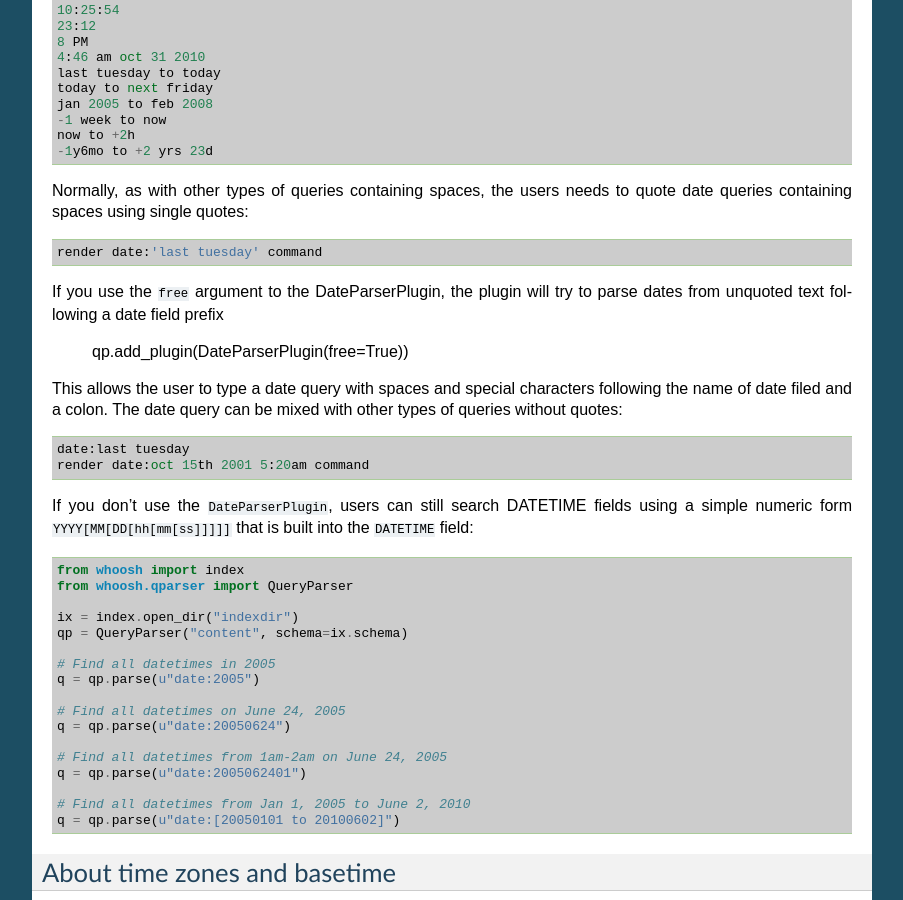
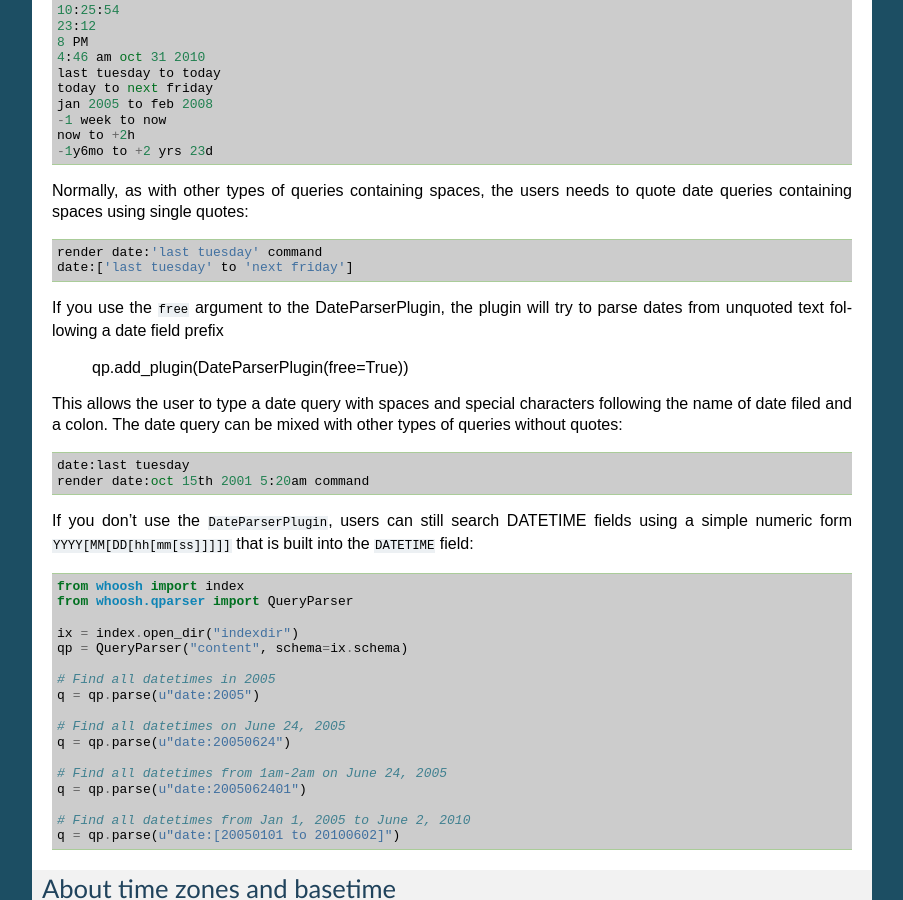
Before and after one commit to dex4er/whoosh, a Sphinx documentation site: the page built from docs/source/dates.rst, in a window 1280 px wide and 900 px high, scrolled down 988 px. Shown: the whole window, without its empty margins (198-1101 px from the left). Built offline with Sphinx 7.4.7, drawn with Linux system fonts in a browser that asks for light colours.

Commit message:
Added example of quoted range to dates.rst.

```diff
--- a/docs/source/dates.rst
+++ b/docs/source/dates.rst
@@ -71,6 +71,7 @@ Normally, as with other types of queries containing spaces, the users needs
 to quote date queries containing spaces using single quotes::
 
     render date:'last tuesday' command
+    date:['last tuesday' to 'next friday']
 
 If you use the ``free`` argument to the DateParserPlugin, the plugin will
 try to parse dates from unquoted text following a date field prefix
```
